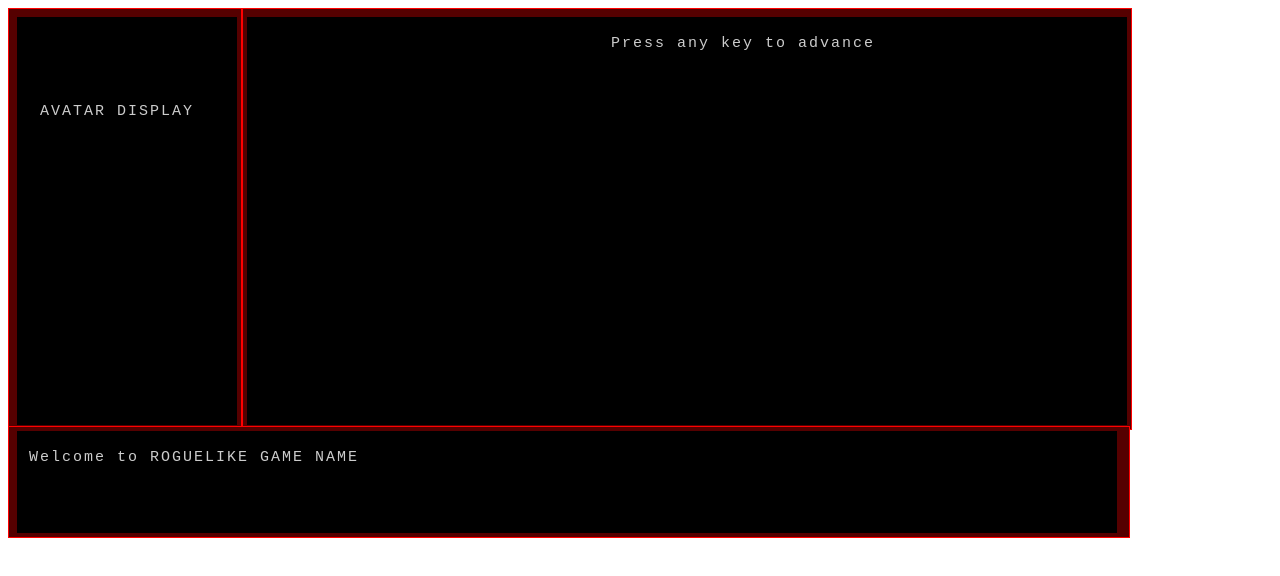
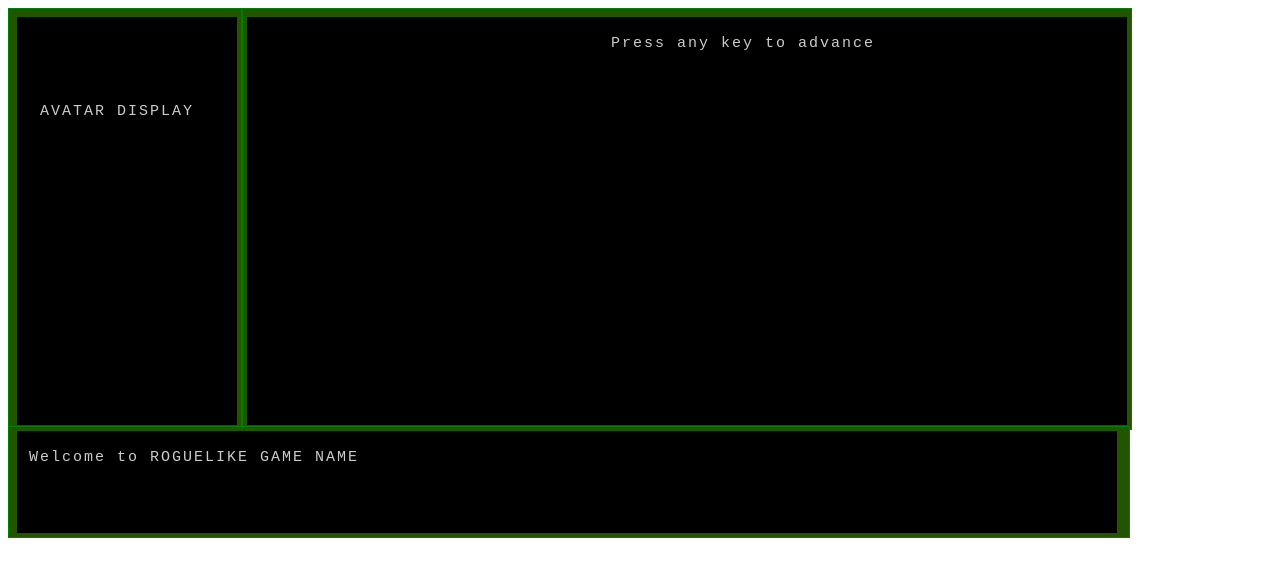
Before and after one commit to TaylorBeebe/Roguelike, a website: page index.html in a window 1280 px wide. Drawn offline with Linux system fonts and the light colour scheme.

Commit message:
Border color changed to green.

```diff
--- a/css/style.css
+++ b/css/style.css
@@ -6,8 +6,8 @@
 }
 
 .dev-outline {
-  border: 1px solid red;
-  background: #500;
+  border: 1px solid green;
+  background: #250;
 }
 
 #Avatar {
```
